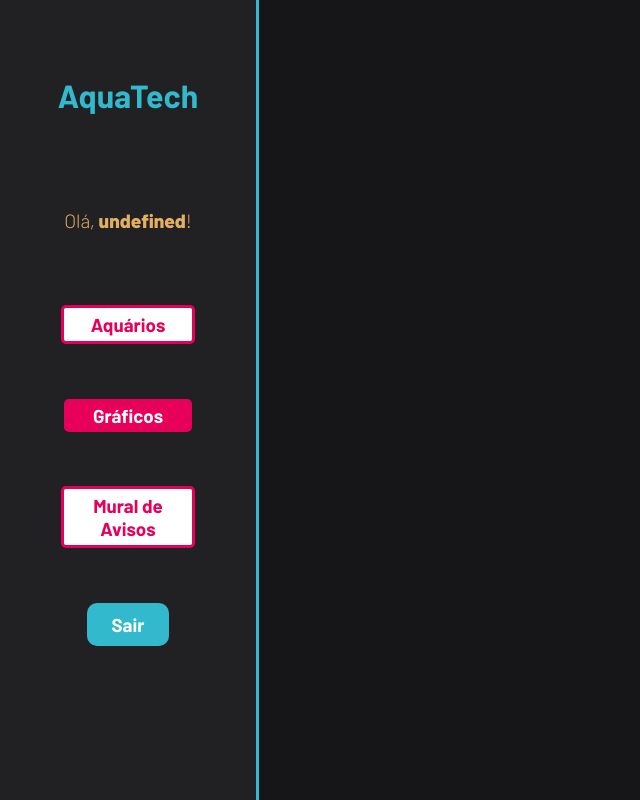
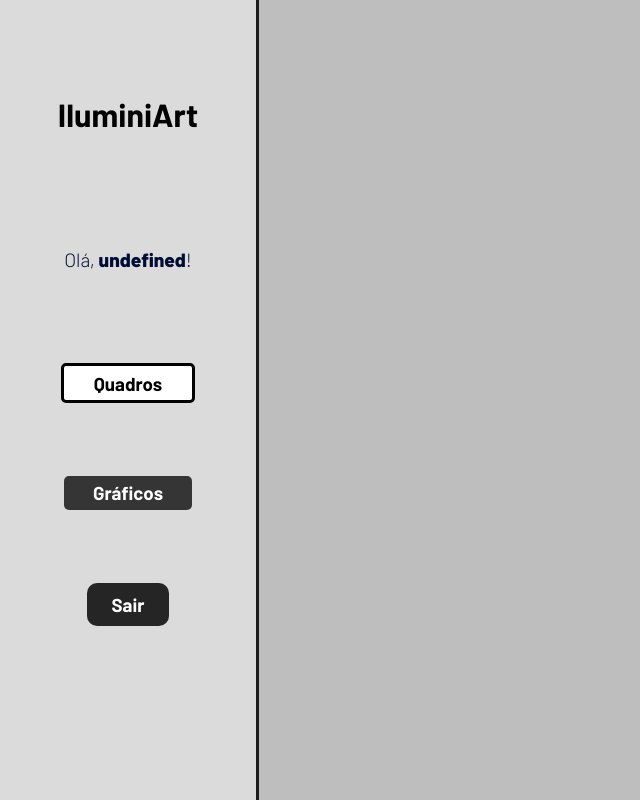
Before and after one commit to gabyisv/projeto-pi-novo, a website: page public/dashboard/dashboard.html in a window 1280 px wide. Shown: the whole page, without its empty margins (0-640 px from the left). Drawn offline with nearby package versions, Linux system fonts and the light colour scheme.

Commit message:
dashboard monocromatica

```diff
--- a/public/css/dashboards.css
+++ b/public/css/dashboards.css
@@ -120,7 +120,7 @@ body {
   position: relative;
   top: 0;
   left: 20%;
-  background-color: #161618;
+  background-color: #bebebe;
   height: 100vh;
   overflow: auto;
 }
@@ -286,7 +286,7 @@ body {
   font-weight: 600;
   font-size: 18px;
   padding: 10px 15px;
-  color: #e6005a;
+  color: #302e2e;
   background-color: white;
   margin: 5px;
   border-radius: 3px;
@@ -295,11 +295,11 @@ body {
 
 .btn-pink {
   color: white;
-  background-color: #e6005a;
+  background-color: #292929;
 }
 
 .btn-white {
-  color: #e6005a;
+  color: #292929;
   background-color: white;
 
 }
@@ -348,15 +348,15 @@ canvas {
   flex-direction: column;
   justify-content: space-evenly;
   align-items: center;
-  border-right: 3px solid #32b9cd;
-  background-color: #212124;
+  border-right: 3px solid #1b1b1b;
+  background-color: #dbdbdb;
 }
 
 .dash-right {
   display: flex;
   width: 70%;
   height: fit-content;
-  background-color: #161618;
+  background-color: #ffffff;
   position: relative;
   top: 0;
   left: 25%;
@@ -365,7 +365,7 @@ canvas {
 }
 
 .header-left h1 {
-  color: #32b9cd;
+  color: #000000;
 }
 
 .hello {
@@ -375,7 +375,7 @@ canvas {
 }
 
 .hello h3 {
-  color: #e3b062;
+  color: #000c33;
   font-weight: 300;
   font-size: 1.2rem;
 }
@@ -387,7 +387,7 @@ canvas {
 .btn-nav {
   width: 40%;
   color: white;
-  background-color: #e6005a;
+  background-color: #353535;
   border-radius: 5px;
   text-align: center;
   padding: 2% 5%;
@@ -396,14 +396,14 @@ canvas {
 .btn-nav-white {
   width: 40%;
   background-color: white;
-  border: 3px solid #e6005a;
+  border: 3px solid #000000;
   border-radius: 5px;
   text-align: center;
   padding: 2% 5%;
 }
 
 .btn-nav-white h3 {
-  color: #e6005a;
+  color: #000000;
   padding: 0;
   margin: 0;
 }
@@ -418,7 +418,7 @@ canvas {
   margin: 0;
   padding: 0;
   width: 20%;
-  background-color: #32b9cd;
+  background-color: #252525;
   color: white;
   border-radius: 10px;
   text-align: center;
--- a/public/dashboard/dashboard.html
+++ b/public/dashboard/dashboard.html
@@ -6,8 +6,10 @@
     <meta charset="UTF-8">
     <meta http-equiv="X-UA-Compatible" content="IE=edge">
     <meta name="viewport" content="width=device-width, initial-scale=1.0">
-    <title>AquaTech | Dashboards</title>
-
+    <title>IluminiArt | Dashboards</title>
+    <link rel="preconnect" href="https://fonts.googleapis.com">
+    <link rel="preconnect" href="https://fonts.gstatic.com" crossorigin>
+    <link href="https://fonts.googleapis.com/css2?family=Abril+Fatface&display=swap" rel="stylesheet">
 
     <link rel="stylesheet" href="./../css/dashboards.css">
     <link rel="stylesheet" href="./../css/estilo.css" />
@@ -32,7 +34,7 @@
 
     <div class="janela">
         <div class="header-left">
-            <h1>AquaTech</h1>
+            <h1>IluminiArt</h1>
 
             <div class="hello">
                 <h3>Olá, <span id="b_usuario">usuário</span>!</h3>
@@ -40,7 +42,7 @@
 
             <div class="btn-nav-white">
                 <a href="./cards.html">
-                    <h3>Aquários</h3>
+                    <h3>Quadros</h3>
                 </a>
             </div>
 
@@ -48,12 +50,6 @@
 
                 <h3>Gráficos</h3>
 
-            </div>
-
-            <div class="btn-nav-white">
-                <a href="./mural.html">
-                    <h3>Mural de Avisos</h3>
-                </a>
             </div>
 
             <div class="btn-logout" onclick="limparSessao()">
@@ -207,14 +203,14 @@
                 label: 'Umidade',
                 data: [],
                 fill: false,
-                borderColor: 'rgb(75, 192, 192)',
+                borderColor: 'rgb(0, 0, 0)',
                 tension: 0.1
             },
             {
                 label: 'Temperatura',
                 data: [],
                 fill: false,
-                borderColor: 'rgb(199, 52, 52)',
+                borderColor: 'rgb(0, 0, 0)',
                 tension: 0.1
             }]
         };
```
